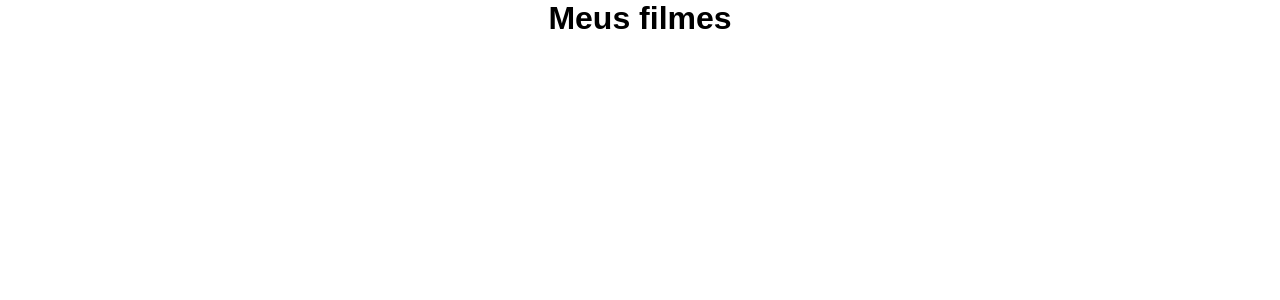
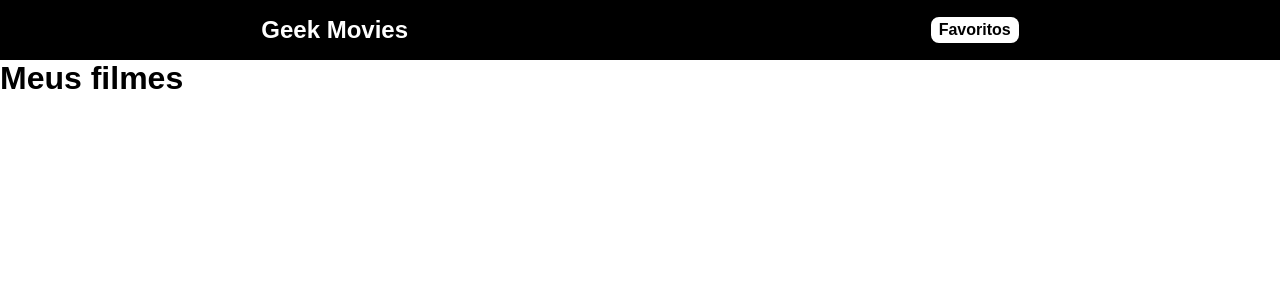
Before and after one commit to MatheusAlves17/geek-movies, a React (Create React App) app: page /filmes/1 in a window 1280 px wide. Shown: the top 300 px of the page. Built offline with nearby package versions, Linux system fonts and the light colour scheme.

Commit message:
feat: header component

```diff
--- /dev/null
+++ b/src/components/Header/Header.js
@@ -0,0 +1,14 @@
+import { Link } from "react-router-dom";
+
+import './styles.css'
+
+const Header = () => {
+    return(
+        <header>
+            <Link to="/" className="logo">Geek Movies</Link>
+            <Link to="/favoritos/" className="favoritos">Favoritos</Link>
+        </header>
+    )
+}
+
+export default Header;
--- /dev/null
+++ b/src/components/Header/styles.css
@@ -0,0 +1,39 @@
+header {
+    width: 100%;
+    height: 60px;
+
+    display: flex;
+    align-items: center;
+    justify-content: space-around;
+
+    background-color: #000;
+}
+
+.logo {
+    font-size: 24px;
+    font-weight: 700;
+
+    cursor: pointer;
+    text-decoration: none;
+
+    color: #fff;
+}
+
+.favoritos {
+    font-size: 16px;
+    font-weight: 600;
+
+    color: #000;
+    cursor: pointer;
+    text-decoration: none;
+
+    padding: 4px 8px;
+    border-radius: 8px;
+    background-color: #fff;
+
+    transition: 0.2s ease-in;
+}
+
+.favoritos:hover {
+    background-color: #a7fbff;
+}
--- /dev/null
+++ b/src/components/index.js
@@ -0,0 +1,3 @@
+import Header from "./Header/Header";
+
+export { Header };
--- a/src/index.css
+++ b/src/index.css
@@ -5,10 +5,5 @@
 }
 
 body{
-  display: flex;
-  flex-direction: column;
-
-  align-items: center;
-
   font-family: sans-serif;
 }
--- a/src/routes.js
+++ b/src/routes.js
@@ -1,9 +1,11 @@
 import { BrowserRouter, Route, Routes } from "react-router-dom"
 import { Home, Movies } from "./pages"
+import { Header } from "./components";
 
 const RoutesApp = () => {
     return(
         <BrowserRouter>
+            <Header/>
             <Routes>
                 <Route path='/' element={<Home/>} />
                 <Route path='/filmes/:id' element={<Movies/>} />
```
